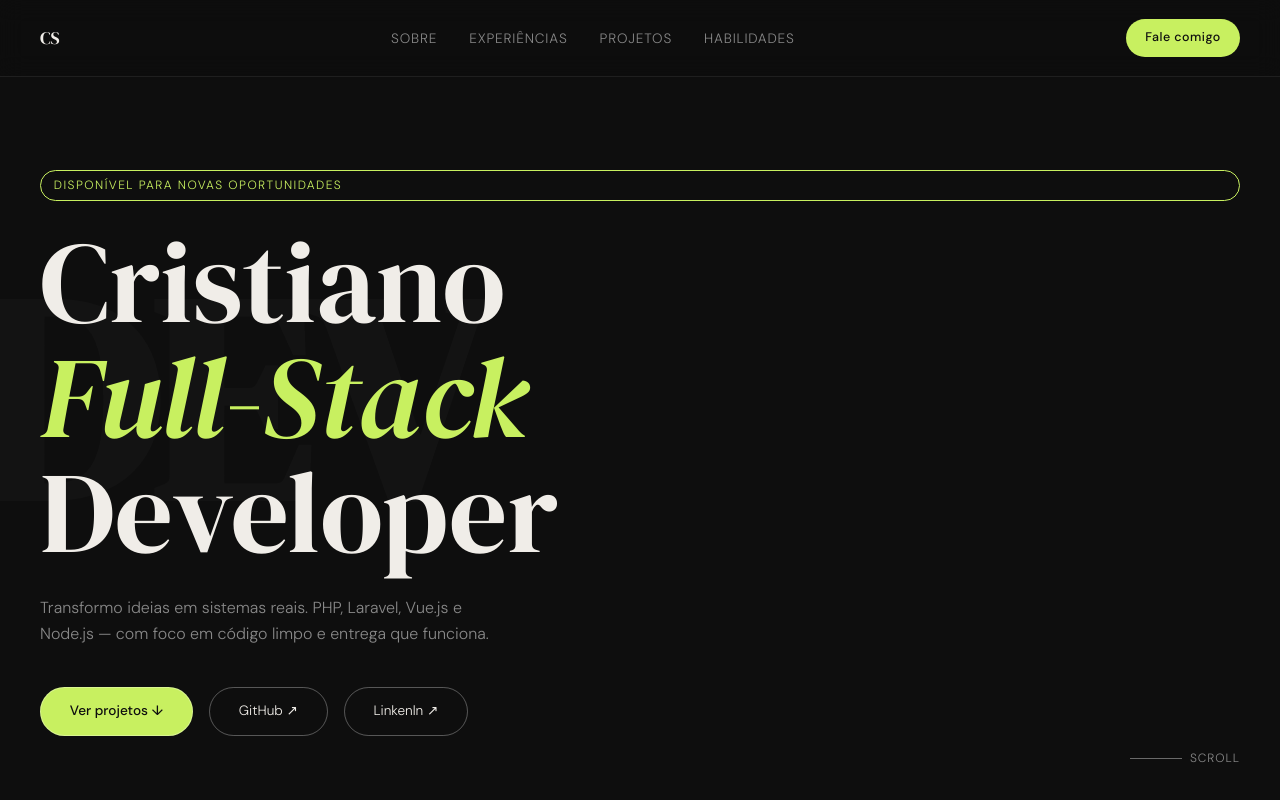
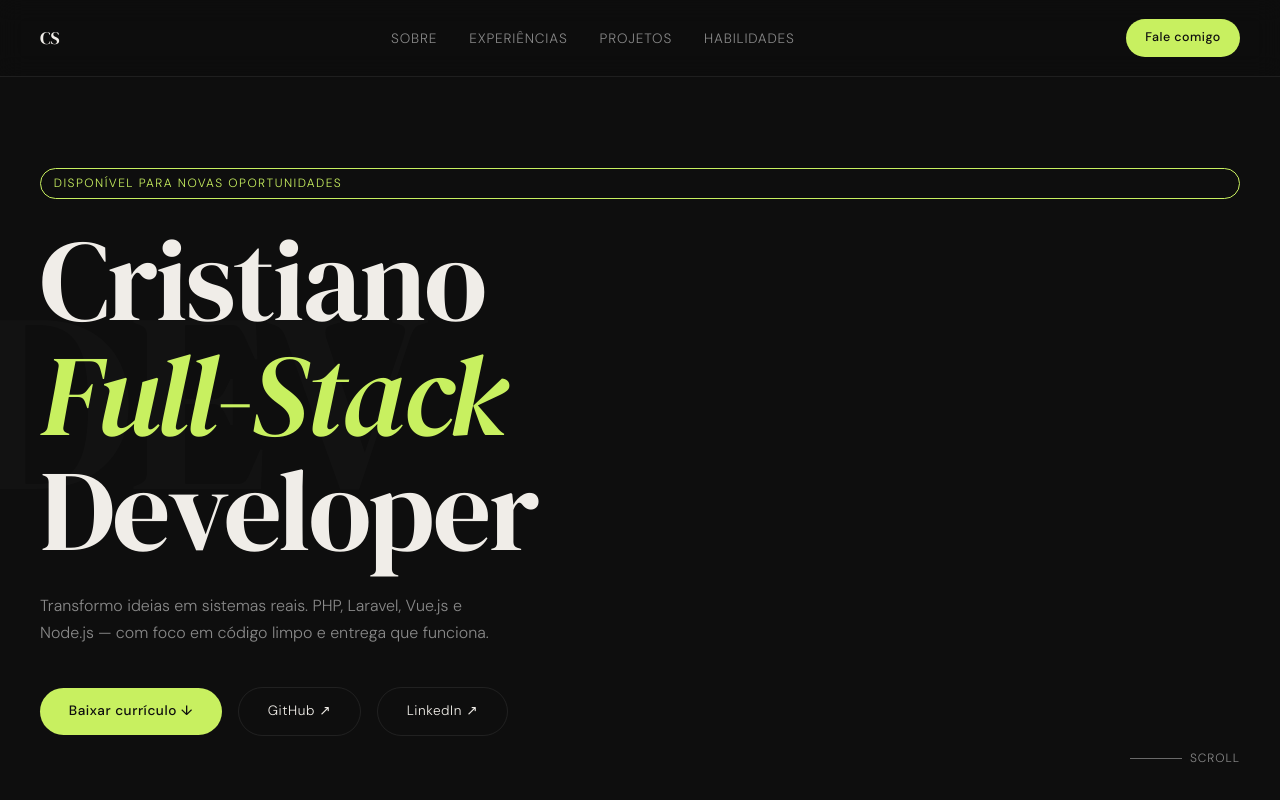
Before and after one commit to Cristiano005/portfolio-cristiano, a React (Vite) app: page / in a window 1280 px wide. Shown: the top 800 px of the page. Built offline with nearby package versions, Linux system fonts and the light colour scheme.

Commit message:
fix: main page improved

```diff
--- a/src/index.css
+++ b/src/index.css
@@ -105,15 +105,21 @@ main {
     padding: 8rem 2.5rem 4rem;
 }
 
-main h2.text {
+main .bg-text {
     position: absolute;
     font-family: var(--serif);
-    font-size: 18rem;
+    font-size: clamp(8rem, 20vw, 18rem);
     top: 50%;
     left: -2rem;
     transform: translateY(-50%);
     /* Centraliza de acordo com a altura do elemento e não do pai (main#home) */
     color: rgba(255, 255, 255, 0.02);
+    white-space: nowrap;
+    /* Impede que o texto quebre */
+    pointer-events: none;
+    /* Bloqueia eventos de hover, click no texto */
+    user-select: none;
+    /* Impede user de selecionar o texto com mouse */
     line-height: 1;
     z-index: -1;
 }
@@ -134,7 +140,8 @@ main h1 {
     font-size: clamp(3.5rem, 9vw, 7.5rem);
     line-height: 1;
     font-weight: 400;
-    margin-bottom: 1.5625rem;
+    letter-spacing: -0.02em;
+    margin-bottom: 1.5rem;
 }
 
 main h1 span {
@@ -143,33 +150,52 @@ main h1 span {
 }
 
 main p {
+    font-size: 1rem;
     max-width: 30rem;
     margin-bottom: 2.5rem;
     color: var(--gray-color);
+    line-height: 1.7;
 }
 
 main .actions {
     display: flex;
+    align-items: center;
     flex-wrap: wrap;
     gap: 1rem;
 }
 
 a.btn-action {
+    display: inline-flex;
+    align-items: center;
+    gap: 0.5rem;
     font-size: 0.85rem;
-    border: 0.0625rem solid rgba(255, 255, 255, 0.3);
-    color: var(--text-color);
+    letter-spacing: 0.04em;
     padding: 0.8rem 1.8rem;
-    transform: border-color 0.2s, transform 0.2s;
+    border-radius: 2rem;
+    transition: opacity 0.2s, transform 0.2s;
 }
 
-a.btn-action:nth-child(1) {
+a.btn-primary {
     background-color: var(--light-green-color);
     color: var(--black-color);
     font-weight: 500;
+    letter-spacing: 0.04em;
+    border: none;
 }
 
-.btn-action:hover {
+.btn-primary:hover {
+    opacity: 0.85;
+    transform: translateY(-0.0625rem);
+}
+
+.btn-secondary {
+    color: var(--text-color);
     border: 0.0625rem solid var(--border-color);
+    transition: border-color 0.2s, transform 0.2s;
+}
+
+.btn-secondary:hover {
+    border-color: rgba(255,255,255,0.3);
     transform: translateY(-0.0625rem);
 }
 
@@ -195,7 +221,8 @@ a.btn-action:nth-child(1) {
 
 @keyframes scrollLine {
 
-    0%, 100% {
+    0%,
+    100% {
         width: 2.5rem;
         opacity: 0.4;
     }
@@ -491,7 +518,8 @@ section#contact #contact-inner {
     border-color: var(--light-green-color);
 }
 
-#contact-info, #extres {
+#contact-info,
+#extres {
     padding: 3rem;
 }
 
--- a/src/views/App.jsx
+++ b/src/views/App.jsx
@@ -13,7 +13,7 @@ function App() {
         <>
             <Header></Header>
             <main id="home">
-                <h2 className="text"> DEV </h2>
+                <div className="bg-text"> DEV </div>
                 <span className="btn btn-tag" id="status-tag"> Disponível para novas oportunidades </span>
                 <h1>
                     Cristiano <br></br>
@@ -24,9 +24,9 @@ function App() {
                     Transformo ideias em sistemas reais. PHP, Laravel, Vue.js e Node.js — com foco em código limpo e entrega que funciona.
                 </p>
                 <div className="actions">
-                    <a href="./src/assets/curriculo-cristiano.pdf" className="btn btn-action" download> Ver projetos ↓</a>
-                    <a href="#" className="btn btn-action"> GitHub ↗</a>
-                    <a href="#" className="btn btn-action"> Linkenln ↗</a>
+                    <a href="./src/assets/curriculo-cristiano-sousa.pdf" className="btn btn-action btn-primary" target="_blank" download> Baixar currículo ↓</a>
+                    <a href="https://github.com/Cristiano005" className="btn btn-action btn-secondary" target="_blank"> GitHub ↗</a>
+                    <a href="https://linkedin.com/in/cristiano-silva-de-sousa-645119204/" className="btn btn-action btn-secondary" target="_blank"> LinkedIn ↗</a>
                 </div>
                 <div id="scroll">
                     <span id="scroll-line"></span>
```
Also changed, not shown: 2 other files (tests, documents, lock files or other folders).
